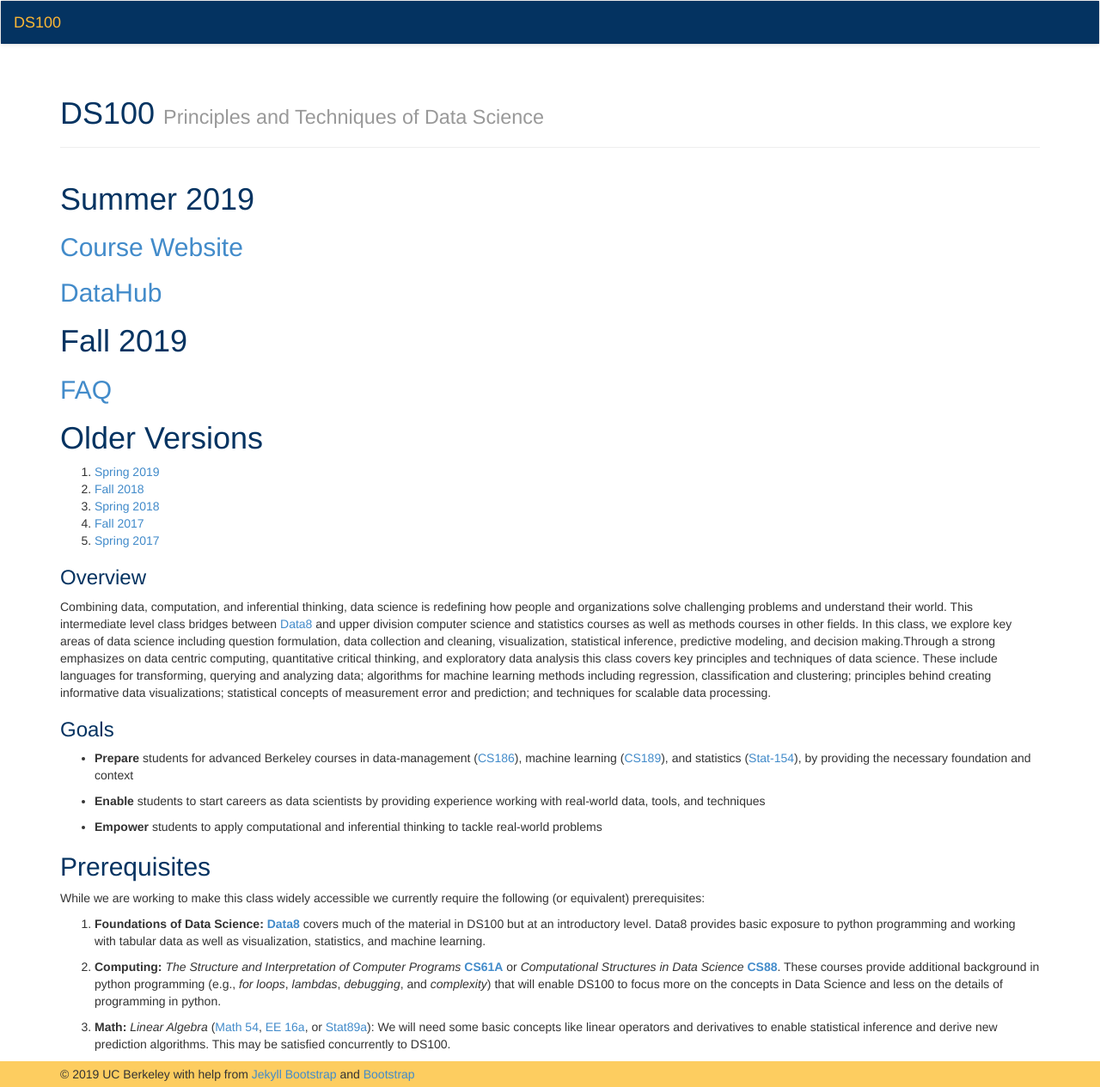
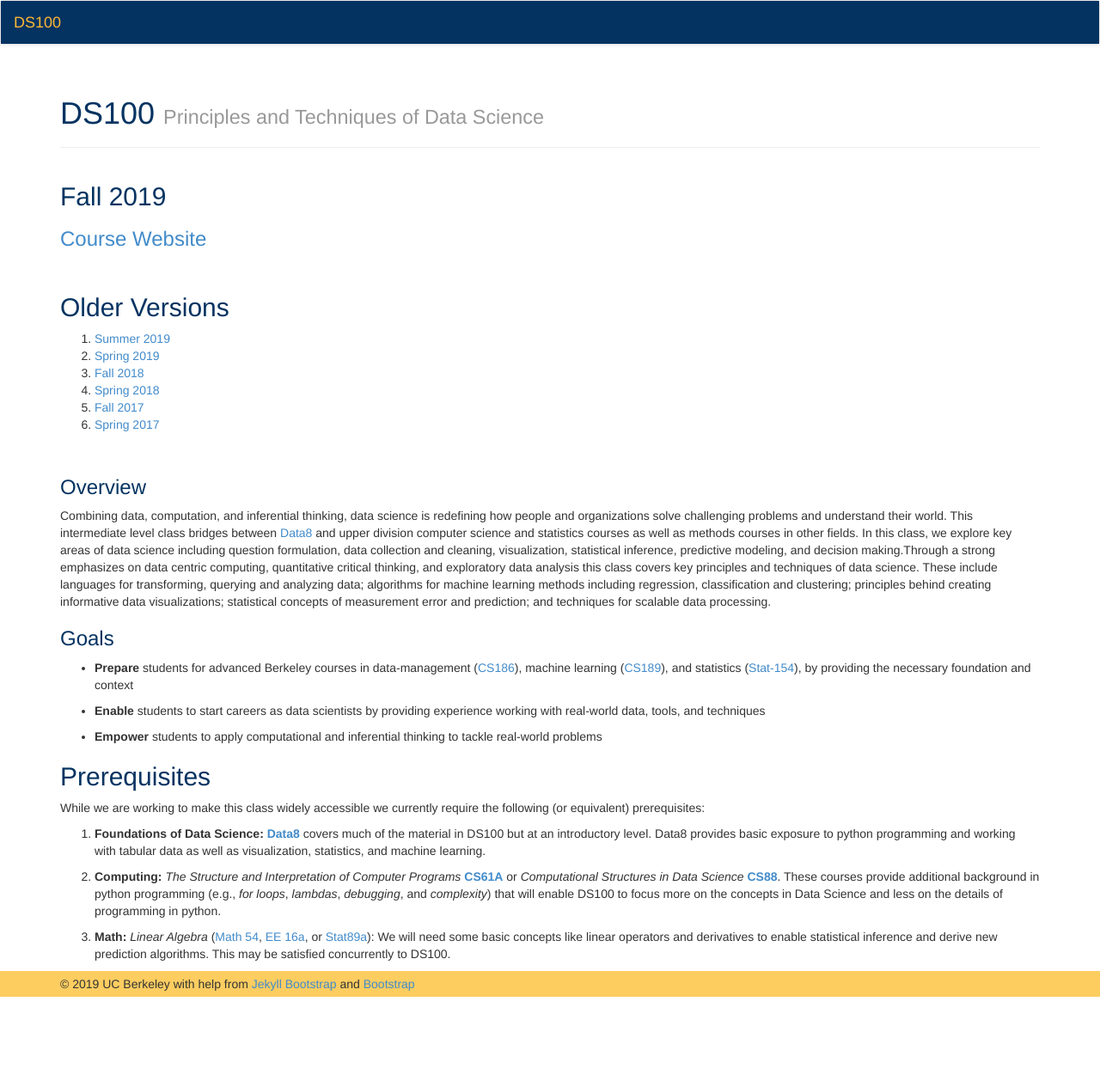
Before and after one commit to DS-100/DS-100.github.io, a Jekyll site: the page built from index.md, in a window 1280 px wide. Shown: the whole page at 86% size. Built offline with Jekyll 4.4.1, drawn with Linux system fonts in a browser that asks for light colours; nearby versions of some CDN libraries; after the commit the page ends 1160 px from its top, so only the background shows below that.

Commit message:
updated index with fa19 link

```diff
--- a/index.md
+++ b/index.md
@@ -7,23 +7,22 @@ order: 1
 
 {% include JB/setup %}
 
-# Summer 2019
+## Fall 2019
 
-## [Course Website](su19)
+### [Course Website](fa19)
 
-## [DataHub](http://data100.datahub.berkeley.edu)
+<br>
 
-# Fall 2019
+## Older Versions
 
-## [FAQ](fa19faq)
-
-# Older Versions
-
+1. [Summer 2019](su19)
 1. [Spring 2019](sp19)
 1. [Fall 2018](fa18)
 1. [Spring 2018](sp18)
 1. [Fall 2017](fa17)
 1. [Spring 2017](sp17)
+
+<br>
 
 ### Overview
 
```
